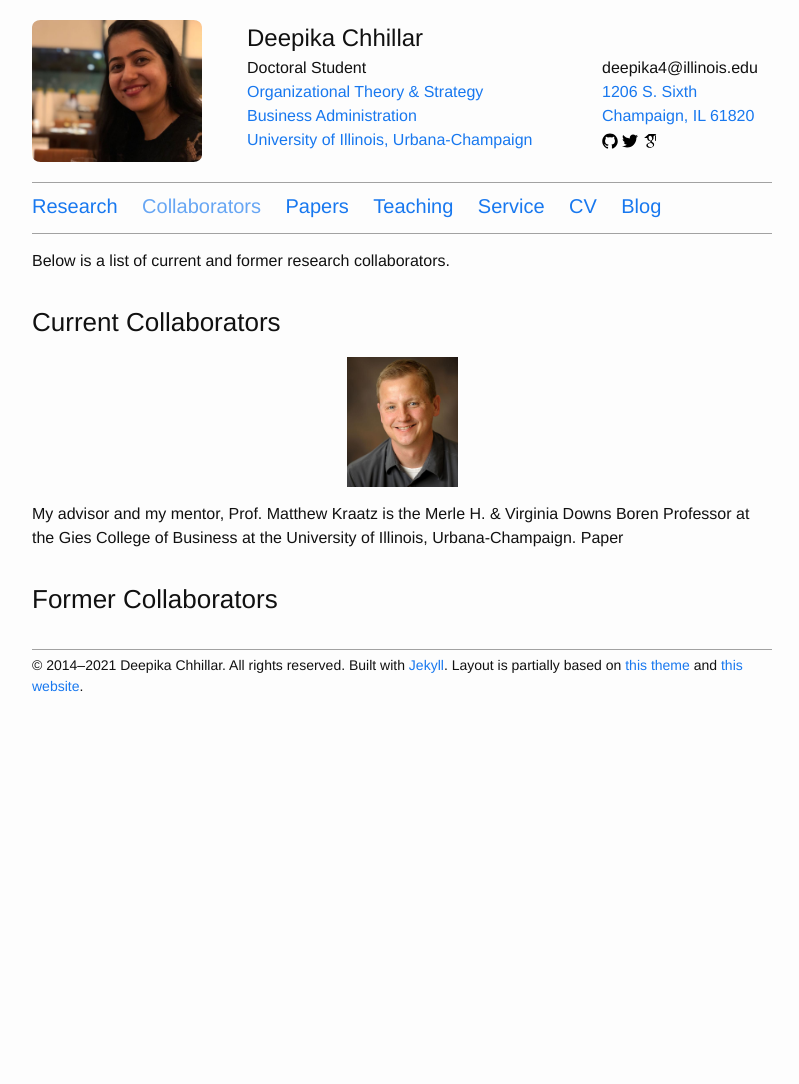
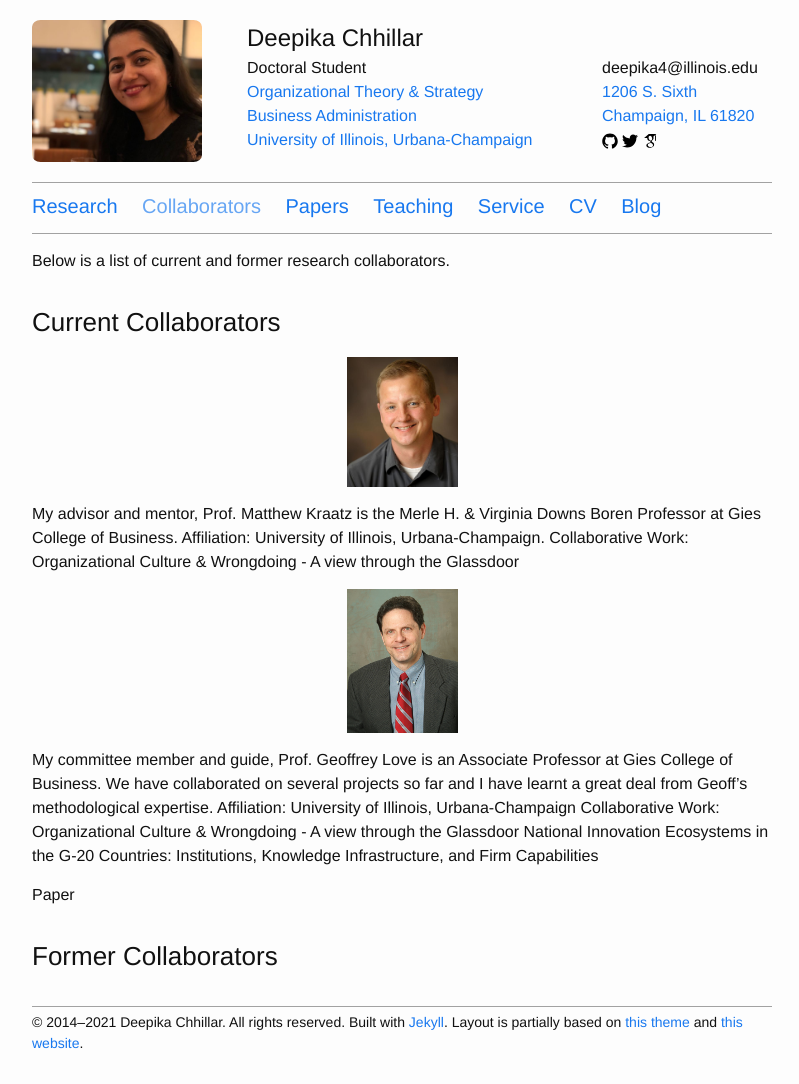
Before and after one commit to deepikachhillar/deepikachhillar.github.io, a Jekyll site: the page built from nav/collaborators.md, in a window 1280 px wide. Shown: the whole page, without its empty margins (238-1037 px from the left). Built offline with Jekyll 4.4.1, drawn with Linux system fonts in a browser that asks for light colours; before the commit the page ends 900 px from its top, so only the background shows below that.

Commit message:
Update collaborators.md

```diff
--- a/nav/collaborators.md
+++ b/nav/collaborators.md
@@ -22,7 +22,20 @@ Below is a list of current and former research collaborators.
 <figure>
 	<img style="display=inline-block" width="15%" src="{{ "/resources/images/collaborators/matt_kraatz.jpg" |  prepend: site.baseurl }}" alt="Matthew Kraatz" />
 </figure>
-My advisor and my mentor, Prof. Matthew Kraatz is the Merle H. & Virginia Downs Boren Professor at the Gies College of Business at the University of Illinois, Urbana-Champaign.
+My advisor and mentor, Prof. Matthew Kraatz is the Merle H. & Virginia Downs Boren Professor at Gies College of Business.
+Affiliation: University of Illinois, Urbana-Champaign.
+Collaborative Work: Organizational Culture & Wrongdoing - A view through the Glassdoor
+
+<figure>
+	<img style="display=inline-block" width="15%" src="{{ "/resources/images/collaborators/geoff_love.jpg" |  prepend: site.baseurl }}" alt="Matthew Kraatz" />
+</figure>
+My committee member and guide, Prof. Geoffrey Love is an Associate Professor at Gies College of Business. We have collaborated on several projects so far and I have learnt a great deal from Geoff's methodological expertise.
+Affiliation: University of Illinois, Urbana-Champaign
+Collaborative Work: Organizational Culture & Wrongdoing - A view through the Glassdoor
+National Innovation Ecosystems in the G-20 Countries: Institutions, Knowledge Infrastructure, and Firm Capabilities
+
+
+
 Paper
 {% assign current = site.data.maplers | where:"status","current" %}
 {% include maplers.html data=current %}
```
